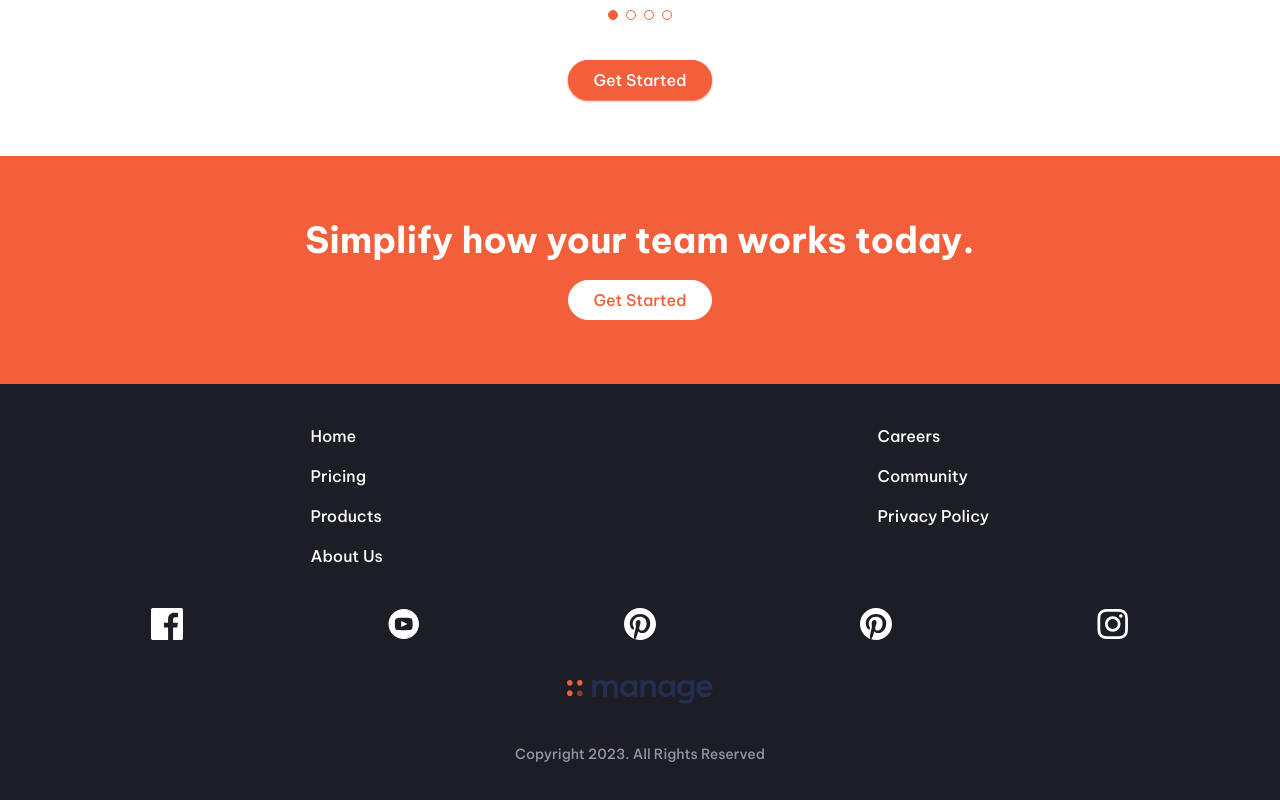
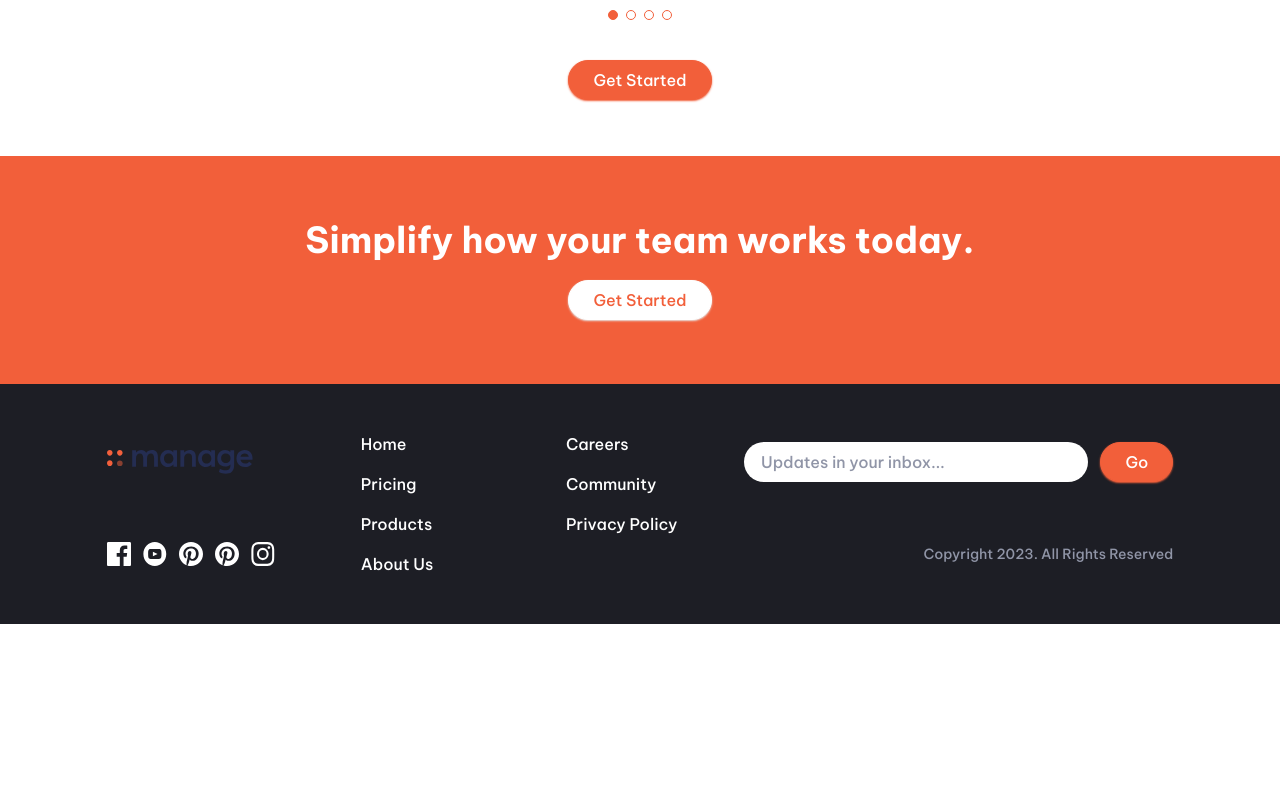
Before and after one commit to halvaradop/manager-master, a React (Vite) app: page / in a window 1280 px wide. Shown: the part 2464-3264 px from the top of the page. After the commit the page ends 3088 px from the top, so only its background shows below. Built offline with nearby package versions, Linux system fonts and the light colour scheme.

Commit message:
design for desktop devices and form creation

```diff
--- a/src/components/Footer.tsx
+++ b/src/components/Footer.tsx
@@ -1,6 +1,7 @@
 import { UnorderedList } from "./UnorderesList"
 import { imagesCompanies } from "../utils/images"
 import logo from "../assets/logo.svg"
+import { Input } from "./Input"
 
 const footerAbout = ["Home", "Pricing", "Products", "About Us"]
 const footerCommunity = ["Careers", "Community", "Privacy Policy"]
@@ -8,18 +9,22 @@ const footerCommunity = ["Careers", "Community", "Privacy Policy"]
 const Footer = () => {
     return (
         <footer className="w-full bg-blue-200">
-            <section className="w-11/12 mx-auto py-10 flex items-center flex-col gap-y-10">
-                <article className="w-full grid grid-cols-2 justify-items-center">
+            <section className="w-11/12 mx-auto py-14 flex items-center flex-col gap-10 base:w-10/12 base:py-12 base:grid base:grid-cols-[auto_1fr_1fr] base:gap-x-5">
+                <form className="w-full max-w-md flex items-center justify-center gap-x-3 base:col-start-3">
+                    <Input className="w-full" color="blue-100" size="baseFull2" placeholder="Updates in your inbox..." />
+                    <Input type="submit" value="Go" color="red-100" size="baseFull" />
+                </form>
+                <article className="w-full grid grid-cols-2 justify-items-center base:gap-x-5 base:col-start-2 base:row-start-1 base:row-span-2">
                     <UnorderedList className="" variant="flex-100" listItems={footerAbout} />
                     <UnorderedList className="" variant="flex-100" listItems={footerCommunity} />
                 </article>
-                <figure className="w-10/12 flex items-center justify-between gap-x-8">
+                <figure className="w-10/12 max-w-sm flex items-center justify-between gap-x-8 base:gap-x-3">
                     {imagesCompanies.map((link, key) => (
-                        <img className="w-8" key={key} src={link} alt="company icon" />
+                        <img className="w-8 base:w-6 base:h-6" key={key} src={link} alt="company icon" />
                     ))}
                 </figure>
-                <img src={logo} alt="logo icon" />
-                <p className="text-blue text-sm">Copyright 2023. All Rights Reserved</p>
+                <img className="base:-order-1" src={logo} alt="logo icon" />
+                <p className="text-blue text-sm text-center base:text-end">Copyright 2023. All Rights Reserved</p>
             </section>
         </footer>
     )
--- a/src/components/Input.tsx
+++ b/src/components/Input.tsx
@@ -1,9 +1,14 @@
 import { useContext } from "react"
 import { InputProps } from "../types/props"
+import { VariantContext } from "../contexts/VariantContext"
 
 const Input = ({ className, type, value, color, size, placeholder, onClick, onChange }: InputProps) => {
+    const { sizeVariants, colorVariants } = useContext(VariantContext)
+    const classList = `${sizeVariants[size]} ${colorVariants[color]} ${className} focus:outline-none`
+
     return (
         <input
+            className={classList}
             type={type}
             value={value}
             placeholder={placeholder}
--- a/src/contexts/VariantContext.tsx
+++ b/src/contexts/VariantContext.tsx
@@ -4,12 +4,14 @@ import { Contextable } from "../types/types"
 
 const sizeVariants: Record <string, string> = {
     base: "h-10 px-4 border rounded-md",
-    baseFull: "h-10 px-6 border rounded-full shadow-sm shadow-red"
+    baseFull: "h-10 px-6 border rounded-full",
+    baseFull2: "h-10 border rounded-full"
 }
 
 const colorVariants: Record <string, string> = {
-    "red-100": "text-white border-red bg-red",
-    "white-100": "text-red border-white bg-white shadow-sm shadow-neutral-200"
+    "red-100": "text-white border-red shadow-sm shadow-red bg-red",
+    "white-100": "text-red border-white bg-white shadow-sm shadow-neutral-200",
+    "blue-100": "text-blue indent-4 placeholder-blue border-transparent"
 }
 
 const VariantContext = createContext <VariantContextType> ({
--- a/src/types/props.ts
+++ b/src/types/props.ts
@@ -3,6 +3,7 @@ import { InputHTMLAttributes, ButtonHTMLAttributes } from "react"
 import { Comment, Manage } from "./types";
 
 export interface InputProps extends Omit<InputHTMLAttributes <HTMLInputElement>, "size"> {
+    color: string,
     size: string
 }
 
--- a/tailwind.config.js
+++ b/tailwind.config.js
@@ -23,6 +23,9 @@ export default {
       "-4": "-400%",
     },
     extend: {
+      screens: {
+        base: '900px'
+      },
       colors: {
         gray: 'hsl(0, 0%, 98%)',
         red: {
```
